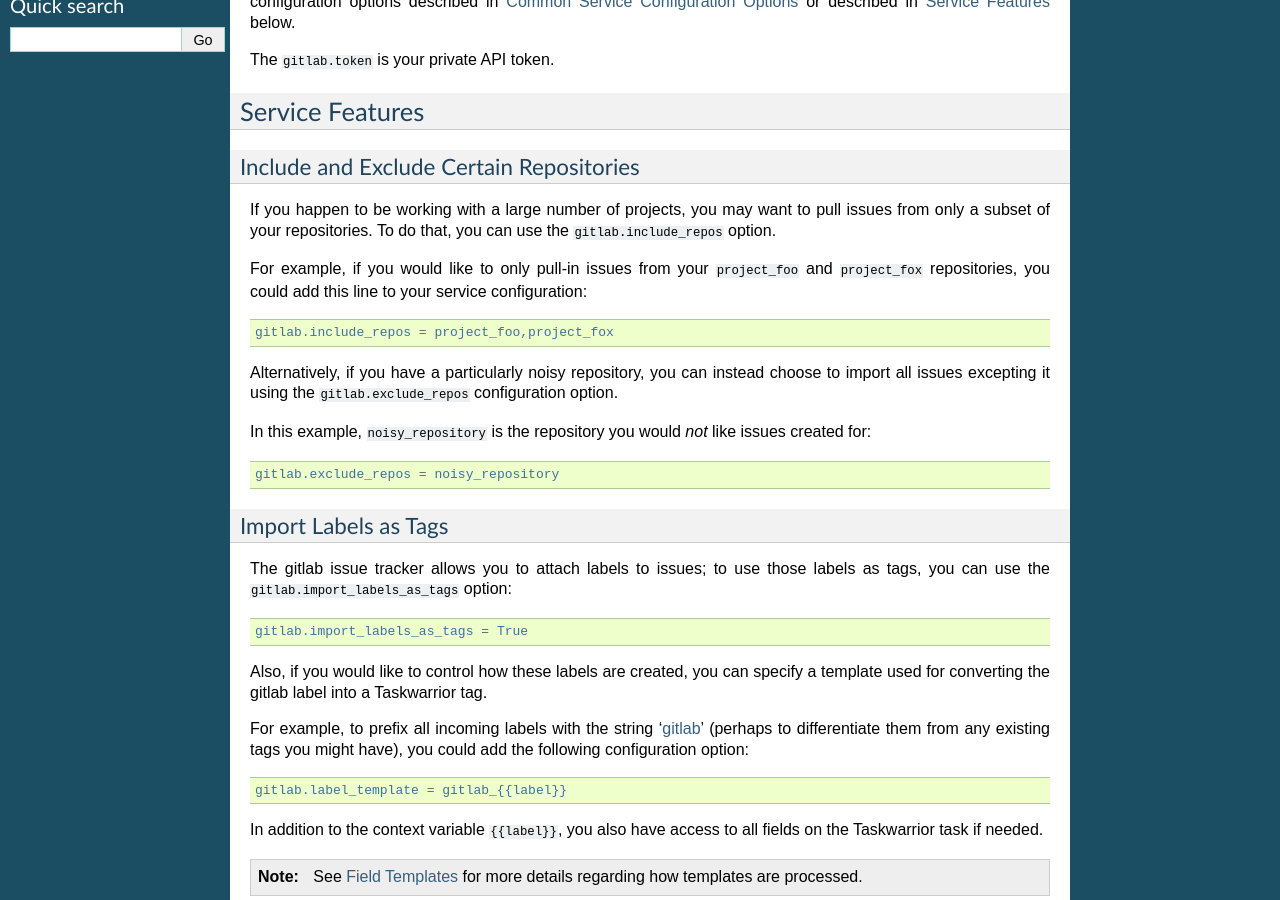
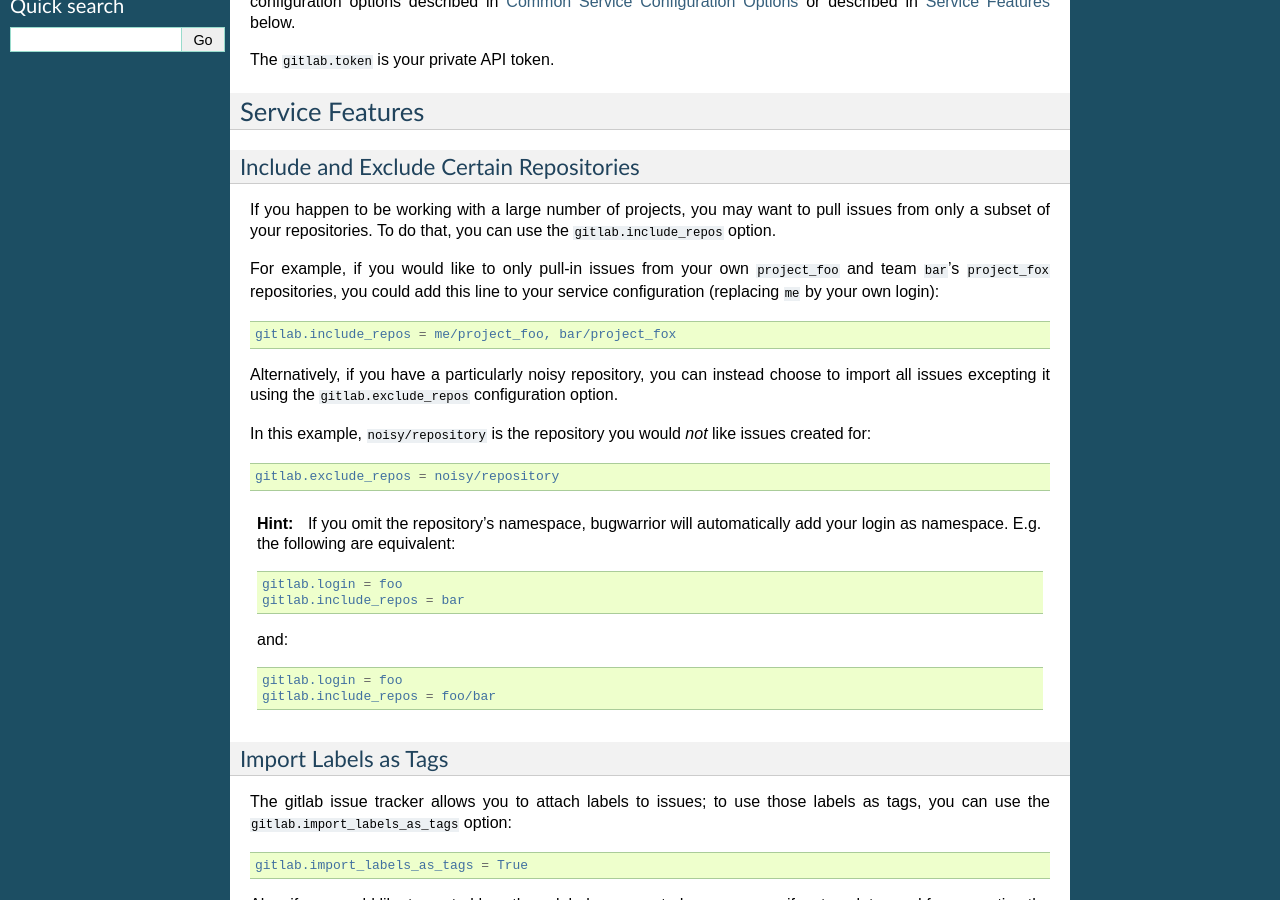
Before and after one commit to GothenburgBitFactory/bugwarrior, a Sphinx documentation site: the page built from bugwarrior/docs/services/gitlab.rst, in a window 1280 px wide and 900 px high, scrolled down 359 px. Built offline with Sphinx 7.4.7, drawn with Linux system fonts in a browser that asks for light colours; pages that are not in the unit, such as notebooks, are missing from menus.

Commit message:
Fix gitlab include/exclude repos
The documentation said that to include/exclude a repository you should
simply write the project name, like `bar` but actually, the service
expects a namespace in the repository name, e.g. `foo/bar`.

This commit does two things:

* If the user writes a repository name without the namespace,
  automatically adds the value of `gitlab.login` as the namespace.
* Update the gitlab documentation accordingly

```diff
--- a/bugwarrior/docs/services/gitlab.rst
+++ b/bugwarrior/docs/services/gitlab.rst
@@ -33,19 +33,32 @@ may want to pull issues from only a subset of your repositories.  To
 do that, you can use the ``gitlab.include_repos`` option.
 
 For example, if you would like to only pull-in issues from
-your ``project_foo`` and ``project_fox`` repositories, you could add
-this line to your service configuration::
+your own ``project_foo`` and team ``bar``'s ``project_fox`` repositories, you
+could add this line to your service configuration (replacing ``me`` by your own
+login)::
 
-    gitlab.include_repos = project_foo,project_fox
+    gitlab.include_repos = me/project_foo, bar/project_fox
 
 Alternatively, if you have a particularly noisy repository, you can
 instead choose to import all issues excepting it using the
 ``gitlab.exclude_repos`` configuration option.
 
-In this example, ``noisy_repository`` is the repository you would
+In this example, ``noisy/repository`` is the repository you would
 *not* like issues created for::
 
-    gitlab.exclude_repos = noisy_repository
+    gitlab.exclude_repos = noisy/repository
+
+.. hint::
+   If you omit the repository's namespace, bugwarrior will automatically add
+   your login as namespace. E.g. the following are equivalent::
+
+       gitlab.login = foo
+       gitlab.include_repos = bar
+
+   and::
+
+       gitlab.login = foo
+       gitlab.include_repos = foo/bar
 
 Import Labels as Tags
 +++++++++++++++++++++
```
Also changed, not shown: 2 other files.
